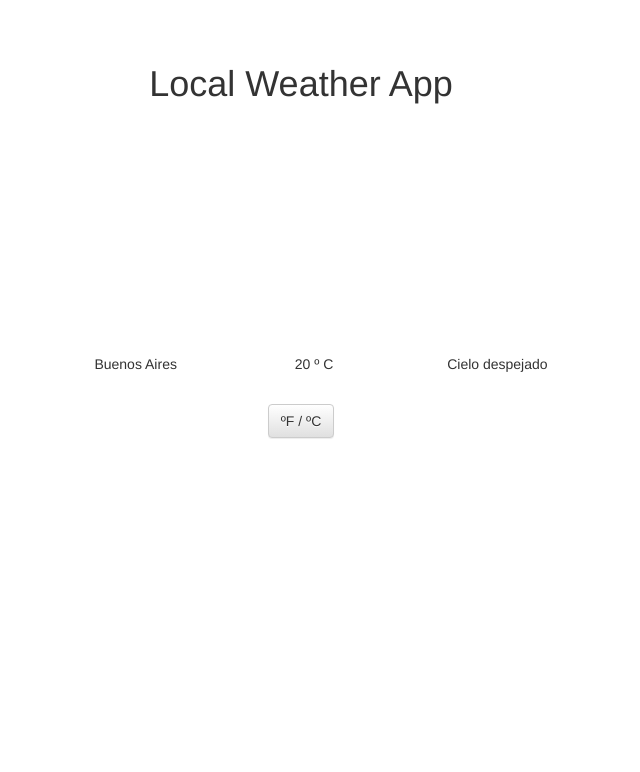
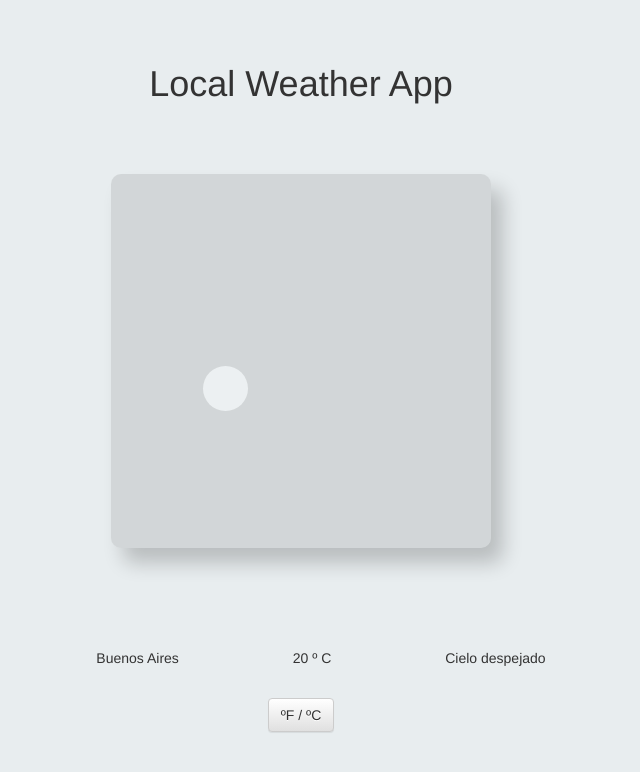
Before and after one commit to luchosr/localWeatherApp, a plain HTML site: page index.html in a window 1280 px wide. Shown: the whole page, without its empty margins (339-979 px from the left). Drawn offline with nearby package versions, Linux system fonts and the light colour scheme; some icons are missing.

Commit message:
Agregados un color de fondo, modal y estilos en general

```diff
--- a/css/index.css
+++ b/css/index.css
@@ -1,3 +1,6 @@
+body{
+  background-color: #e8edef;
+}
 main{
 margin-top: 5%;
 }
@@ -7,6 +10,21 @@ ul li {
   padding: 55px;
 }
 ul{
-  margin-top: 250px;
+  margin-top: 100px;
   margin-bottom: 30px;
 }
+.wi{
+  color: #fff;
+  font-size: 150px;
+  margin-top: 100px;
+  padding-bottom: 60px;
+}
+.recuadro{
+  background-color: grey;
+  opacity: 0.2;
+  max-width: 380px;
+  max-height: 380px;
+  margin-top:70px;
+  border-radius: 10px;
+  box-shadow: 12px 15px 20px 0px black;
+}
--- a/index.html
+++ b/index.html
@@ -10,6 +10,7 @@
 
   <!-- Optional theme -->
   <link rel="stylesheet" href="https://maxcdn.bootstrapcdn.com/bootstrap/3.3.7/css/bootstrap-theme.min.css" integrity="sha384-rHyoN1iRsVXV4nD0JutlnGaslCJuC7uwjduW9SVrLvRYooPp2bWYgmgJQIXwl/Sp" crossorigin="anonymous">
+  <link rel="stylesheet" href="https://cdnjs.cloudflare.com/ajax/libs/weather-icons/2.0.9/css/weather-icons.min.css">
   <link rel="stylesheet" href="css/index.css">
   <title>FCC Local Weather App</title>
 </head>
@@ -17,10 +18,11 @@
 <body class="text-center">
   <main>
     <h1 >Local Weather App</h1>
+    <div class="container recuadro"><li class="wi wi-day-cloudy-gusts" id="icono"></li></div>
+
     <div class="continer-fluid">
       <ul>
         <li id="city">Buenos Aires</li>
-        <img src="" alt="" id="icono" class="">
         <li id ="temperatura" >20 º C</li>
         <li id="condiciones"> Cielo despejado</li>
       </ul>
```
